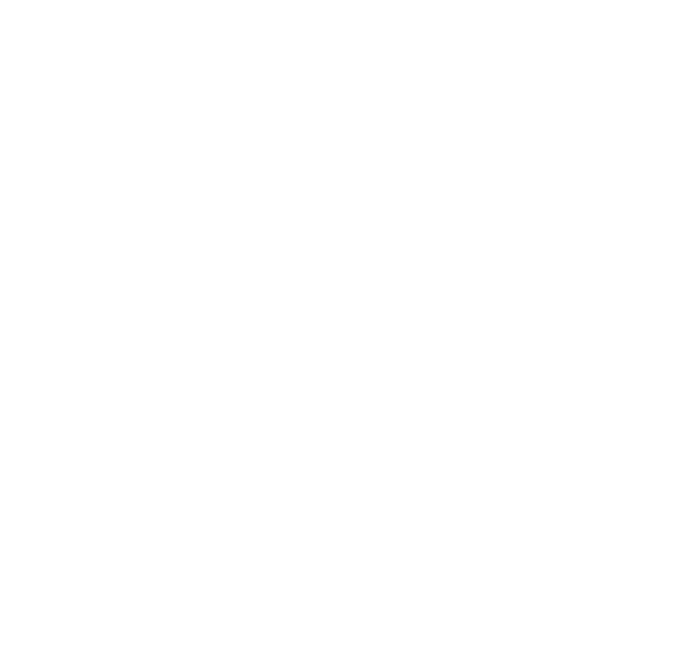
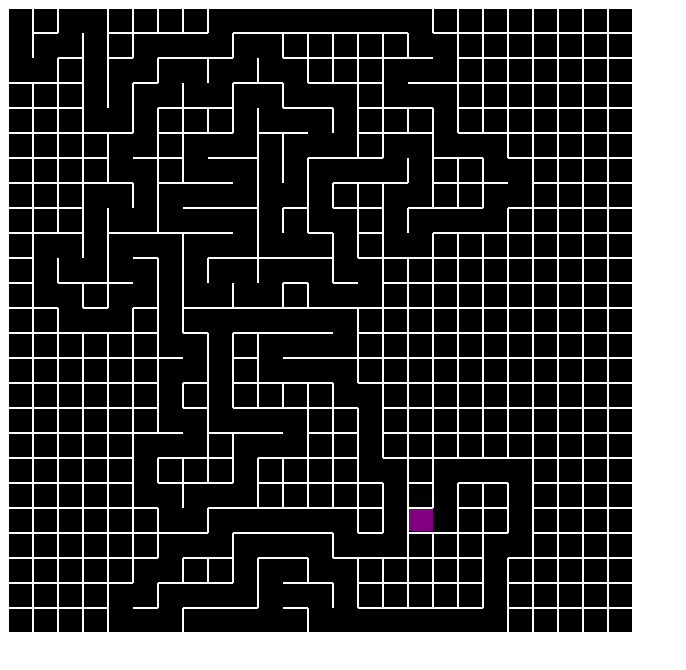
Before and after one commit to Skeegan123/MazeMakerSolver, a plain HTML site: page src/index.html in a window 1280 px wide. Shown: the whole page, without its empty margins (0-686 px from the left). Drawn offline with Linux system fonts and the light colour scheme.

Commit message:
Finished maze making algorithm

```diff
--- a/src/index.html
+++ b/src/index.html
@@ -9,6 +9,7 @@
         <link rel="stylesheet" href="styles.css">
     </head>
     <body>
+        <canvas class="maze"></canvas>
 
         <script src="maze.js" async defer></script>
     </body>
--- a/src/maze.js
+++ b/src/maze.js
@@ -0,0 +1,195 @@
+let maze = document.querySelector(".maze");
+let ctx = maze.getContext("2d");
+
+let current;
+
+class Maze {
+    constructor(rows, columns) {
+        this.vertSize = rows * 25;
+        this.horizSize = columns * 25;
+        this.columns = columns;
+        this.rows = rows;
+        this.grid = [];
+        this.stack = [];
+    }
+
+    setup() {
+        for (let r = 0; r < this.rows; r++) {
+            let row = [];
+            for (let c = 0; c < this.columns; c++) {
+                let cell = new Cell(r, c, this.grid, this.vertSize, this.horizSize);
+                row.push(cell);
+            }
+            this.grid.push(row);
+        }
+        current = this.grid[0][0];
+    }
+
+    draw() {
+        maze.width = this.horizSize;
+        maze.height = this.vertSize;
+        maze.style.background = "black";
+        current.visited = true;
+
+        for (let r = 0; r < this.rows; r++) {
+            for (let c = 0; c < this.columns; c++) {
+                let grid = this.grid;
+                grid[r][c].show(this.vertSize, this.horizSize, this.rows, this.columns)
+            }
+        }
+
+        let next = current.checkNeighbors();
+
+        if (next) {
+            next.visited = true;
+
+            this.stack.push(current);
+
+            current.highlight(this.rows, this.columns);
+
+            current.removeWalls(current, next)
+
+            current = next;
+        } else if (this.stack.length > 0) {
+            let cell = this.stack.pop();
+            current = cell;
+            current.highlight(this.rows, this.columns)
+        }
+
+        if (this.stack.length === 0) {
+            return;
+        }
+
+        window.requestAnimationFrame(() => {
+            this.draw();
+        })
+    }
+}
+
+class Cell {
+    constructor(rowNum, colNum, parentGrid, parentVertSize, parentHorizSize) {
+        this.rowNum = rowNum;
+        this.colNum = colNum;
+        this.parentGrid = parentGrid;
+        this.parentVertSize = parentVertSize;
+        this.parentHorizSize = parentHorizSize;
+        this.visited = false;
+        this.walls = {
+            topWall : true,
+            rightWall : true,
+            bottomWall : true,
+            leftWall : true
+        }
+    }
+
+    checkNeighbors() {
+        let grid = this.parentGrid;
+        let row = this.rowNum;
+        let col = this.colNum;
+        let neighbours = [];
+
+        let top = row !== 0 ? grid[row - 1][col] : undefined;
+        let right = col !== grid.length - 1 ? grid[row][col + 1] : undefined;
+        let bottom = row !== grid[0].length - 1 ? grid[row + 1][col] : undefined;
+        let left = col !== 0 ? grid[row][col - 1] : undefined;
+
+        if (top && !top.visited) neighbours.push(top);
+        if (right && !right.visited) neighbours.push(right);
+        if (bottom && !bottom.visited) neighbours.push(bottom);
+        if (left && !left.visited) neighbours.push(left);
+
+        if (neighbours.length !== 0) {
+            let random = Math.floor(Math.random() * neighbours.length);
+            return neighbours[random];
+        } else {
+            return undefined;
+        }
+    }
+
+    drawTopWall(x, y, vertSize, horizSize, columns, rows) {
+        ctx.beginPath();
+        ctx.moveTo(x, y);
+        ctx.lineTo(x + horizSize / columns, y);
+        ctx.stroke();
+    }
+
+    drawRightWall(x, y, vertSize, horizSize, columns, rows) {
+        ctx.beginPath();
+        ctx.moveTo(x + horizSize / columns, y);
+        ctx.lineTo(x + horizSize / columns, y + vertSize / rows);
+        ctx.stroke();
+    }
+
+    drawBottomWall(x, y, vertSize, horizSize, columns, rows) {
+        ctx.beginPath();
+        ctx.moveTo(x, y + vertSize / rows);
+        ctx.lineTo(x + horizSize / columns, y + vertSize / rows);
+        ctx.stroke();
+    }
+
+    drawLeftWall(x, y, vertSize, horizSize, columns, rows) {
+        ctx.beginPath();
+        ctx.moveTo(x, y);
+        ctx.lineTo(x, y + vertSize / rows);
+        ctx.stroke();
+    }
+
+    highlight(rows, columns) {
+        let x = (this.colNum * this.parentHorizSize) / columns + 1;
+        let y = (this.rowNum * this.parentVertSize) / rows + 1;
+
+        ctx.fillStyle = "purple";
+        ctx.fillRect(x, y, this.parentHorizSize / columns - 1, this.parentVertSize / rows - 3)
+    }
+
+    removeWalls(cell1, cell2) {
+        let x = (cell1.colNum - cell2.colNum);
+
+        if (x === 1) {
+            cell1.walls.leftWall = false;
+            cell2.walls.rightWall = false;
+        } else if (x === -1) {
+            cell1.walls.rightWall = false;
+            cell2.walls.leftWall = false;
+        }
+
+        let y = (cell1.rowNum - cell2.rowNum);
+
+        if (y === 1) {
+            cell1.walls.topWall = false;
+            cell2.walls.bottomWall = false;
+        } else if (y === -1) {
+            cell1.walls.bottomWall = false;
+            cell2.walls.topWall = false;
+        }
+    }
+
+    show(vertSize, horizSize, rows, columns) {
+        let x = (this.colNum * horizSize) / columns;
+        let y = (this.rowNum * vertSize) / rows;
+
+        ctx.strokeStyle = "white";
+        ctx.fillStyle = "black";
+        ctx.lineWidth = 2;
+
+        if (this.walls.topWall) {
+            this.drawTopWall(x, y, vertSize, horizSize, columns, rows);
+        }
+        if (this.walls.rightWall) {
+            this.drawRightWall(x, y, vertSize, horizSize, columns, rows);
+        }
+        if (this.walls.bottomWall) {
+            this.drawBottomWall(x, y, vertSize, horizSize, columns, rows);
+        }
+        if (this.walls.leftWall) {
+            this.drawLeftWall(x, y, vertSize, horizSize, columns, rows);
+        }
+        if (this.visited) {
+            ctx.fillRect(x + 1, y + 1, horizSize / columns - 2, vertSize / rows - 2);
+        }
+    }
+}
+
+let newMaze = new Maze(25, 25);
+newMaze.setup();
+newMaze.draw();
```
